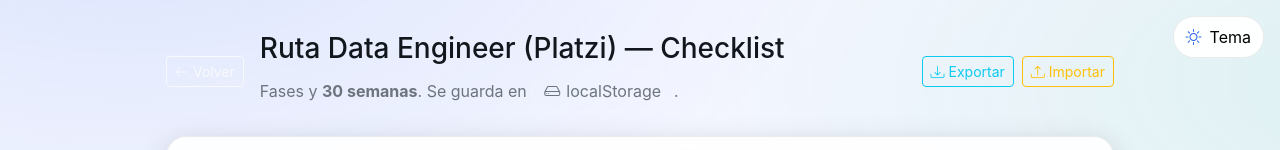
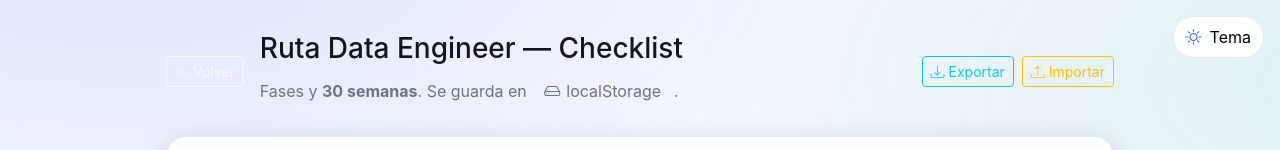
Before and after one commit to RonaldAcost/RonaldAcost.github.io, a plain HTML site: page docs/data-engineer.html in a window 1280 px wide. Shown: the top 150 px of the page. Drawn offline with nearby package versions, Linux system fonts and the light colour scheme.

Commit message:
Cambio title Ruta Data Engineer — Checklist

```diff
--- a/docs/data-engineer.html
+++ b/docs/data-engineer.html
@@ -3,7 +3,7 @@
 <head>
   <meta charset="utf-8" />
   <meta name="viewport" content="width=device-width, initial-scale=1" />
-  <title>Ruta Data Engineer (Platzi) • Checklist</title>
+  <title>Ruta Data Engineer • Checklist</title>
   <meta name="description" content="Checklist interactivo por semanas (30) y fases. Guarda tu progreso en localStorage, permite exportar/importar y filtrar." />
   <meta name="author" content="Ronald Acosta" />
   <meta name="color-scheme" content="light dark" />
@@ -22,7 +22,7 @@
       <div class="d-flex align-items-center gap-3">
         <a class="btn btn-outline-light btn-sm" href="./index.html"><i class="bi bi-arrow-left"></i> Volver</a>
         <div>
-          <h1 class="h3 mb-1">Ruta Data Engineer (Platzi) — Checklist</h1>
+          <h1 class="h3 mb-1">Ruta Data Engineer — Checklist</h1>
           <div class="text-secondary">Fases y <b>30 semanas</b>. Se guarda en <span class="pill"><i class="bi bi-hdd"></i> localStorage</span>.</div>
         </div>
       </div>
```
